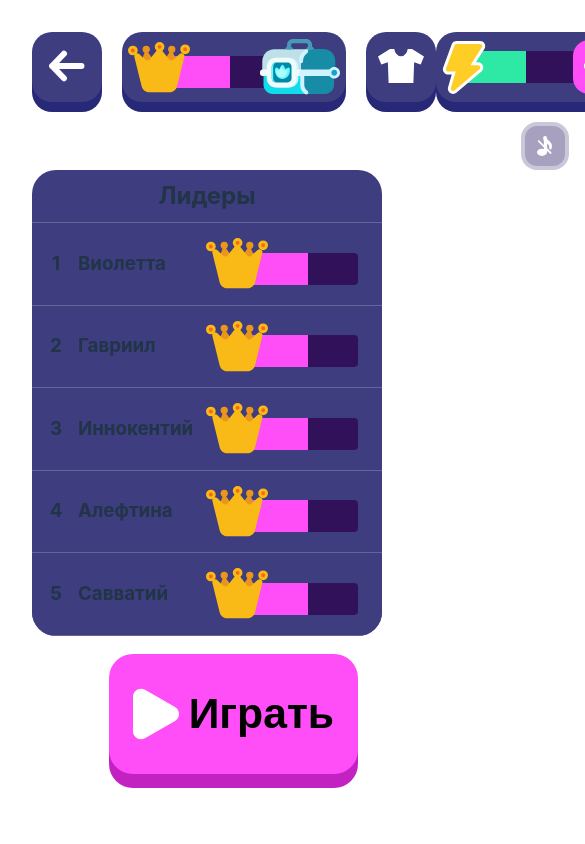
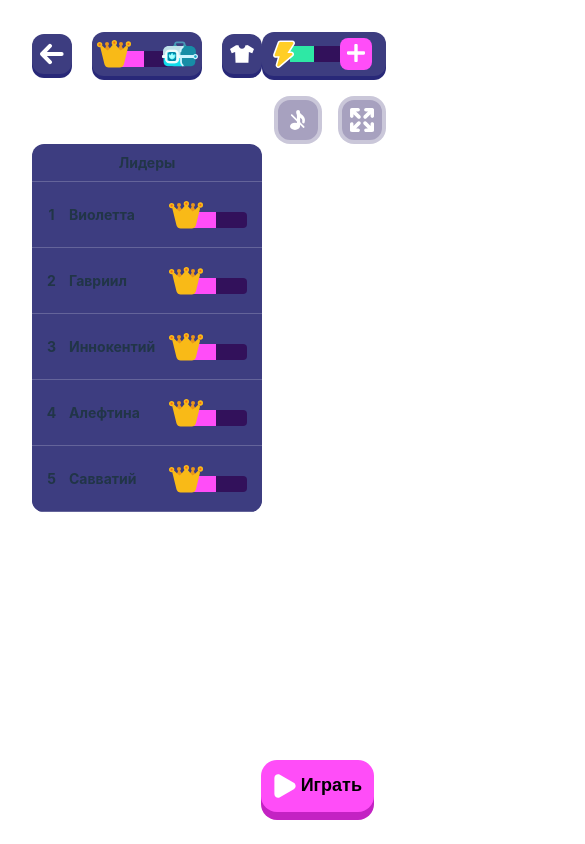
Before and after one commit to Borisbell/metagame-lobby, a React (Vite) app: page / in a window 390 px wide. Shown: the top 844 px of the page, 585 px wide, since content can reach past the window. Built offline with nearby package versions, Linux system fonts and the light colour scheme; no server answers.

Commit message:
adaptive

```diff
--- a/src/button/Button.jsx
+++ b/src/button/Button.jsx
@@ -1,7 +1,7 @@
 export default function Button({img_url}) {
     return (
         <button className='button-style'>
-            <img src={img_url}/>
+            <img className='big-button_icon'src={img_url}/>
         </button>
     );
   }
--- a/src/index.css
+++ b/src/index.css
@@ -53,7 +53,9 @@ ul, li {
 .button-style {
   width: 70px;
   height: 70px;
-  flex-shrink: 0;
+  display: flex;
+  align-items: center;
+  justify-content: center;
   border: none;
   border-radius: 20px;
   background: #3D3D80;
@@ -74,19 +76,12 @@ ul, li {
   box-shadow: 0px 3px 0px 0px #282878;
 }
 
-/*
-button:focus,
-button:focus-visible {
-  outline: 4px auto -webkit-focus-ring-color;
-}
-*/
-
 .button-widget{
   display: flex;
   width: auto;
   justify-content: center;
   align-items: center;
-  padding: 0 6px;
+  padding: 0 4px;
 }
 
 .button_energy{
@@ -244,6 +239,124 @@ h2{
   box-shadow: 0px 6px 0px 0px #C322C3;
 }
 
+@media only screen and (max-width: 768px) {
+  .button-style {
+    width: 40px;
+    height: 40px;
+    border-radius: 12px;
+    box-shadow: 0px 4px 0px 0px #282878;
+  }
+
+  .big-button_icon{
+    width: 24px;
+    height: 24px;
+  }
+
+  .button-widget{
+    display: flex;
+    width: auto;
+    padding: 2px 4px;
+  }
+
+  .widget-icon{
+    width: 36px;
+    height: 28px;
+  }
+
+  .progress-bar_wrapper{
+    width: 48px;
+    height: 16px;
+  }
+
+  .progress-bar_wrapper-lvl{
+    position: relative;
+    top: 5px;
+    width: 30px;
+  }
+
+  .progress-bar_bg{
+    position: relative;
+    left: -5px;
+    width: 48px;
+    height: 16px;
+    border-radius: 4px;
+  }
+
+  .progress-bar_indicator{
+    position: relative;
+    left: -12px;
+    top:-16px;
+    width: 24px;
+    height: 16px;
+  }
+
+  .button_energy{
+    position: relative;
+    right: 10px;
+    width: 32px;
+    height: 32px;
+    border-radius: 8px;
+  }
+
+  .button_energy img{
+    width: 18px;
+    height: 18px;
+  }
+
+  /*leaderboard*/
+  h2{
+    font-size: 14px;
+  }
+  .widget-leaderboard{
+    width: 230px;
+    border-radius: 12px;
+  }
+
+  .lb-position{
+    font-size: 14px;
+    width: 15px;
+  }
+
+  .lb-name{
+    font-size: 14px;
+    width: 85px;
+  }
+
+
+  /* play btn */
+  .button-play{
+    position: absolute;
+    bottom: 32px;
+    right: 16px;
+    padding: 4px 12px;
+    gap: 4px;
+    border-radius: 16px;
+    box-shadow: 0px 8px 0px 0px #C322C3;
+  }
+
+  .button-play_text{
+    font-size: 18px;
+  }
+
+  .button-play_icon{
+    width: 24px;
+    height: 24px;
+  }
+
+  .button-play:hover {
+    bottom: 28px;
+    background: #FF00F5;
+    box-shadow: 0px 4px 0px 0px #C322C3;
+  }
+
+  .button-play:active {
+    bottom: 26px;
+    background: #FF00F5;
+    box-shadow: 0px 2px 0px 0px #C322C3;
+  }
+}
+
+
 @media (prefers-color-scheme: light) {
   :root {
     color: #213547;
--- a/src/playbutton/PlayButton.jsx
+++ b/src/playbutton/PlayButton.jsx
@@ -1,7 +1,7 @@
 export default function PlayButton({img_url}) {
     return (
       <button className='button-play'>
-        <img src={img_url}/>
+        <img className='button-play_icon' src={img_url}/>
         <h1 className='button-play_text'>Играть</h1>
       </button>
     );
```
